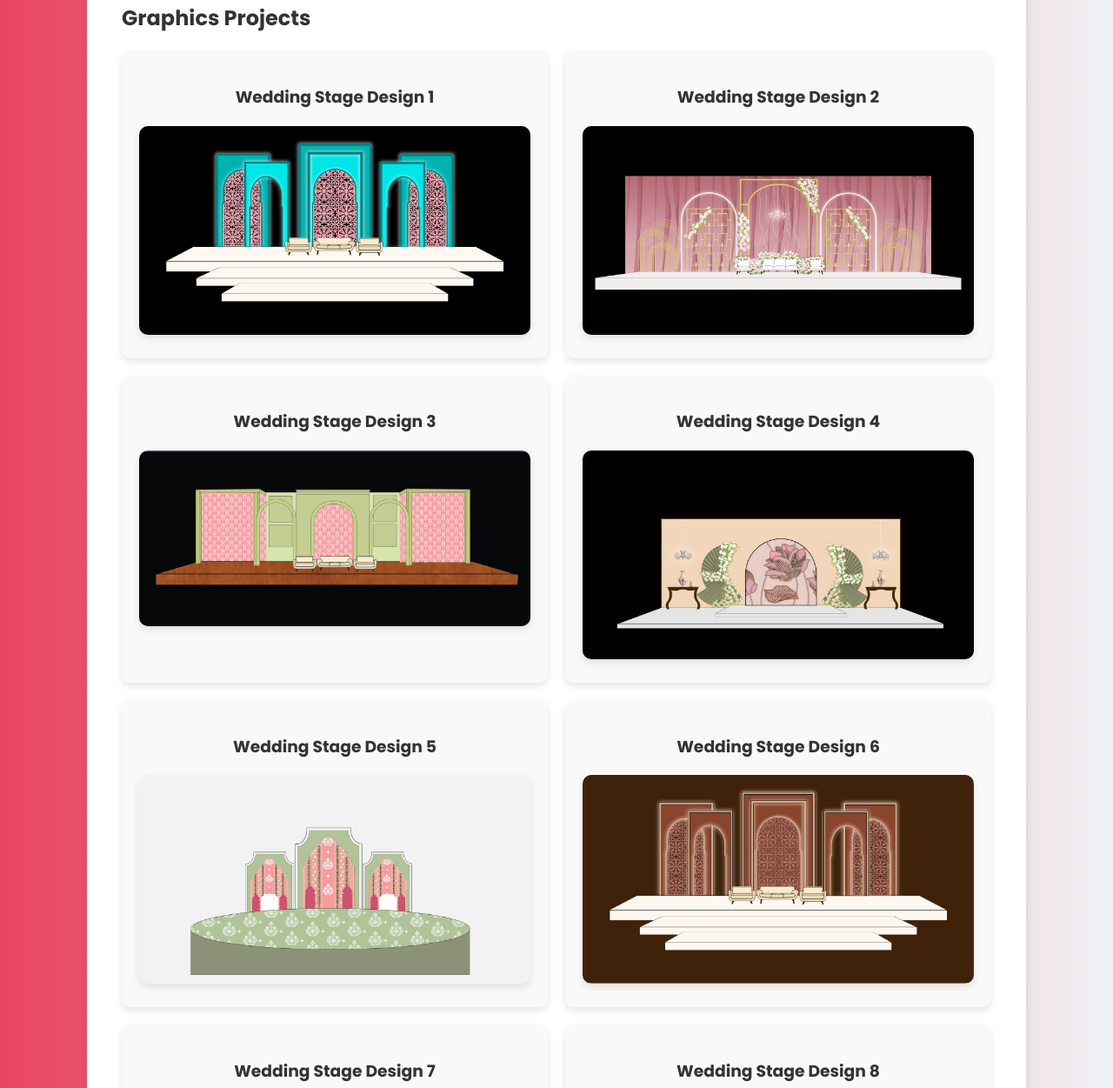
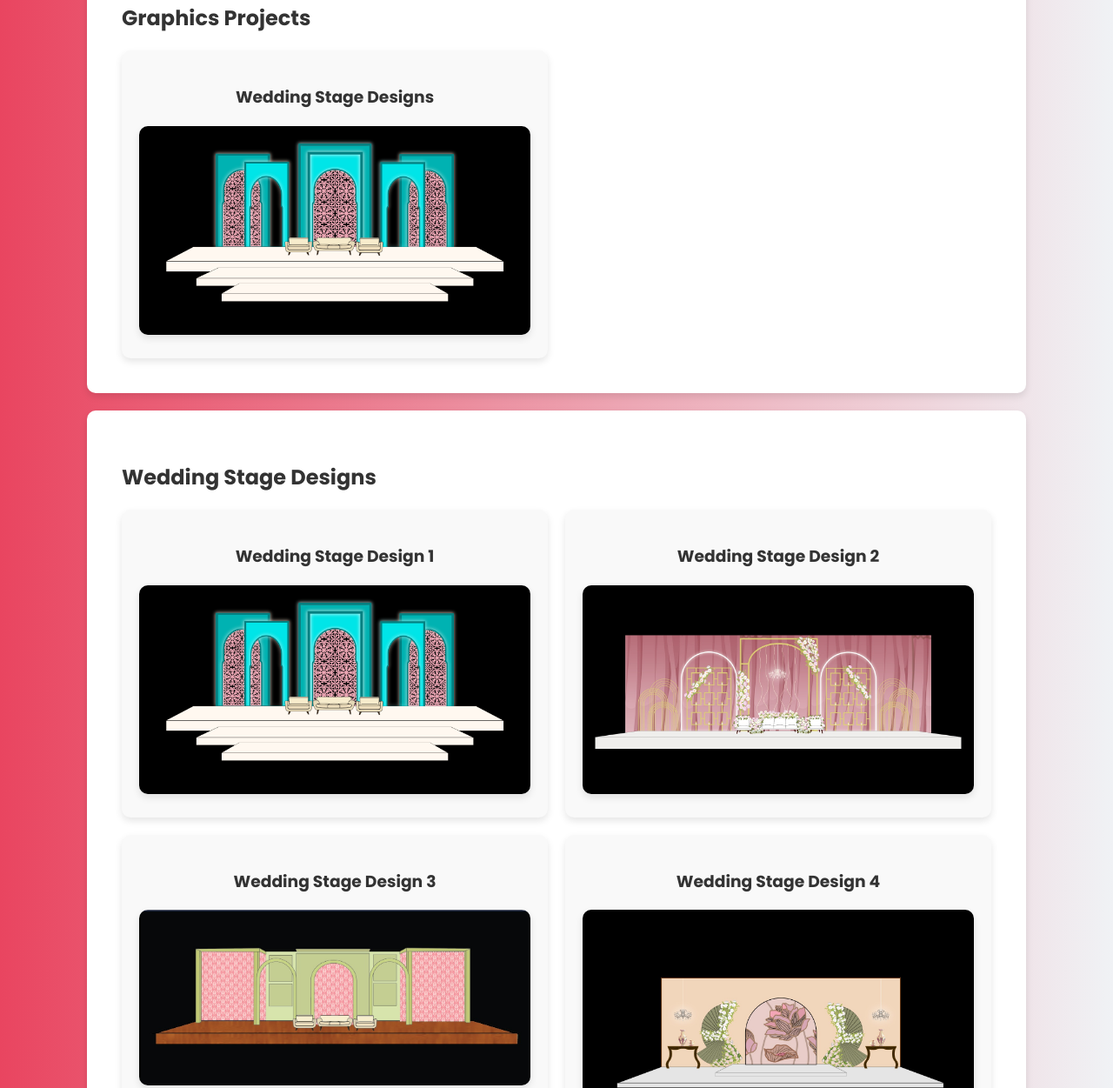
Before and after one commit to Mahmoud-Hussain/Mahmoud-Hussain.github.io, a plain HTML site: page index.html in a window 1280 px wide. Shown: the part 831-2082 px from the top of the page at 87% size. Drawn offline with Linux system fonts and the light colour scheme.

Commit message:
Update index.html

```diff
--- a/index.html
+++ b/index.html
@@ -6,6 +6,7 @@
     <title>Mahmoud Hussain - Portfolio</title>
     <link rel="stylesheet" href="css/styles.css">
     <link rel="stylesheet" href="https://cdnjs.cloudflare.com/ajax/libs/font-awesome/6.0.0-beta3/css/all.min.css">
+    <link rel="stylesheet" href="css/stage-designs.css">
 </head>
 <body>
     <header>
@@ -36,6 +37,15 @@
     </section>
     <section id="graphics-projects">
         <h2>Graphics Projects</h2>
+        <div class="projects-grid">
+            <div class="project">
+                <h3>Wedding Stage Designs</h3>
+                <img src="Image/1.jpg" alt="Wedding Stage Designs">
+            </div>
+        </div>
+    </section>
+    <section id="stage-designs">
+        <h2>Wedding Stage Designs</h2>
         <div class="projects-grid">
             <div class="project">
                 <h3>Wedding Stage Design 1</h3>
@@ -133,7 +143,7 @@
                 <div class="icons">
                     <img src="https://upload.wikimedia.org/wikipedia/commons/f/fb/Adobe_Illustrator_CC_icon.svg" alt="Adobe Illustrator" title="Adobe Illustrator" class="icon">
                     <img src="https://upload.wikimedia.org/wikipedia/commons/a/af/Adobe_Photoshop_CC_icon.svg" alt="Adobe Photoshop" title="Adobe Photoshop" class="icon">
-                    <img src="https://upload.wikimedia.org/wikipedia/commons/4/4f/Microsoft_Word_2013-2019_logo.svg" alt="Microsoft Word" title="Microsoft Word" class="icon">
+                    <img src="https://upload.wikimedia.org/wikipedia/commons/0/0d/Word_2013-2019_icon.svg" alt="Microsoft Word" title="Microsoft Word" class="icon">
                     <img src="https://upload.wikimedia.org/wikipedia/commons/7/73/Microsoft_Excel_2013-2019_logo.svg" alt="Microsoft Excel" title="Microsoft Excel" class="icon">
                     <img src="https://upload.wikimedia.org/wikipedia/commons/9/9a/Visual_Studio_Code_1.35_icon.svg" alt="Visual Studio Code" title="Visual Studio Code" class="icon">
                 </div>
```
